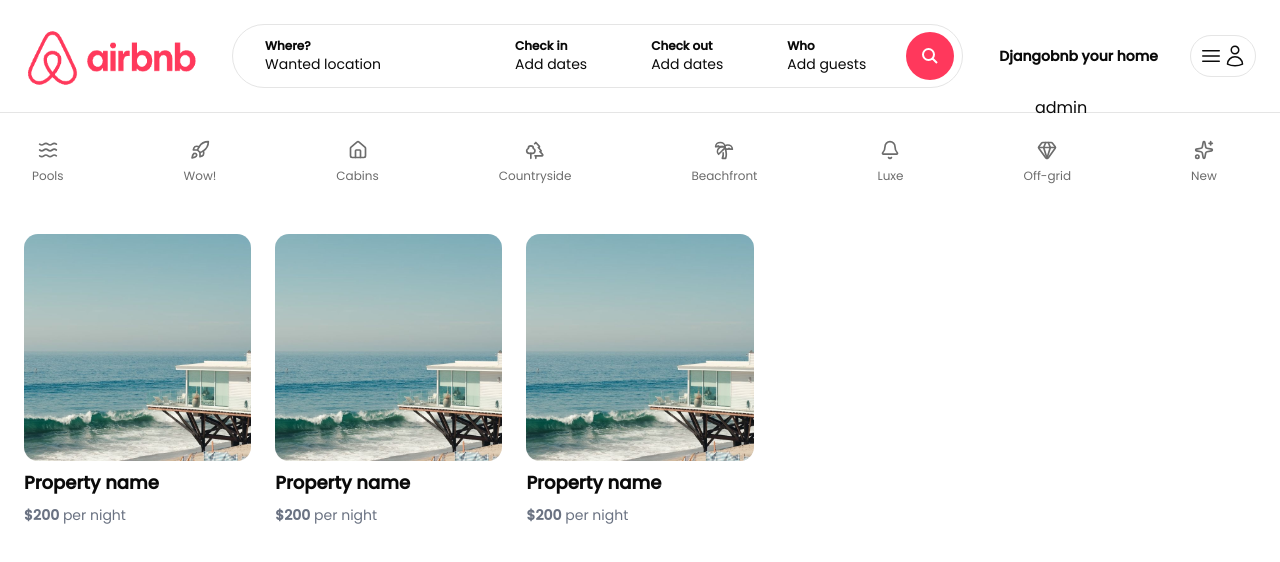
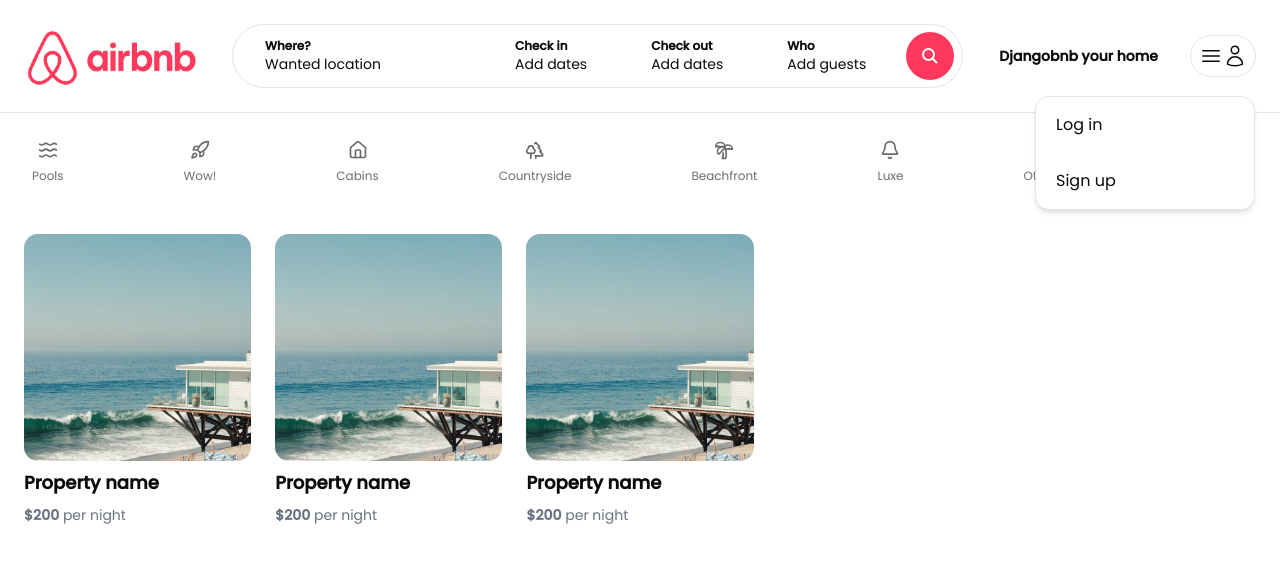
Before and after one commit to danial137/DjangoBnBProject, a Next.js app: page / in a window 1280 px wide. Both pictures are taken after a click on the button 1222 px from the left and 56 px from the top of the page. Shown: the top 562 px of the page. Built offline with nearby package versions, Linux system fonts and the light colour scheme.

Commit message:
add menu link components to project

```diff
--- /dev/null
+++ b/app/components/navbar/MenuLink.tsx
@@ -0,0 +1,18 @@
+'use client'
+
+
+interface MenuLinkProps {
+    label: string;
+    onClick?: () => void;
+
+}
+
+const MenuLink: React.FC<MenuLinkProps> = ({ label, onClick }) => {
+    return (
+        <div className="px-5 py-4 hover:bg-gray-100 transition cursor-pointer" onClick={onClick}>
+            {label}
+        </div>
+    )
+}
+
+export default MenuLink
--- a/app/components/navbar/UserNav.tsx
+++ b/app/components/navbar/UserNav.tsx
@@ -1,14 +1,20 @@
 "use client"
 import { useState } from 'react'
+
+import MenuLink from './MenuLink'
 const UserNav = () => {
 
-    const [isOpen, setIsOpen] = useState(true)
+    const [isOpen, setIsOpen] = useState(false)
 
     return (
         <div className='p-2 relative inline-block border rounded-full'>
 
 
-            <button className='flex items-center'>
+            <button className='flex items-center'
+
+                onClick={() => setIsOpen(!isOpen)}
+
+            >
 
                 <svg xmlns="http://www.w3.org/2000/svg" fill="none" viewBox="0 0 24 24" strokeWidth={1.5} stroke="currentColor" className="size-6">
                     <path strokeLinecap="round" strokeLinejoin="round" d="M3.75 6.75h16.5M3.75 12h16.5m-16.5 5.25h16.5" />
@@ -22,9 +28,18 @@
 
             {isOpen && (
 
-                <div className='w-[220px] absolute top-[60px] right-0'>
+                <div className='w-[220px] absolute top-[60px] right-0 bg-white border rounded-xl shadow-md flex flex-col cursor-pointer'>
 
-                    admin
+                    <MenuLink
+                        label="Log in"
+                        onClick={() => console.log('Clicked button')}
+
+                    />
+
+                    <MenuLink
+                        label="Sign up"
+                        onClick={() => console.log('Clicked button')}
+                    />
 
                 </div>
             )}
```
